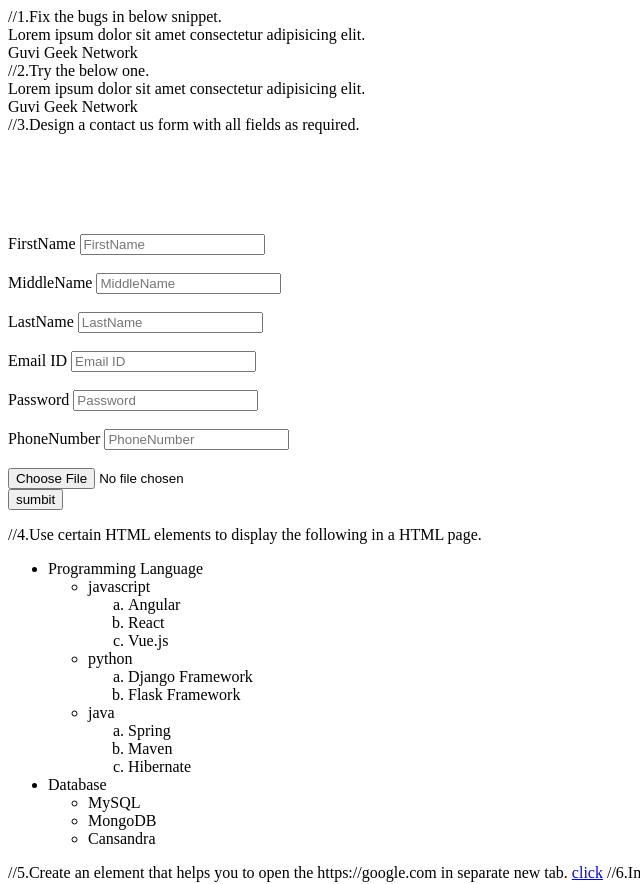
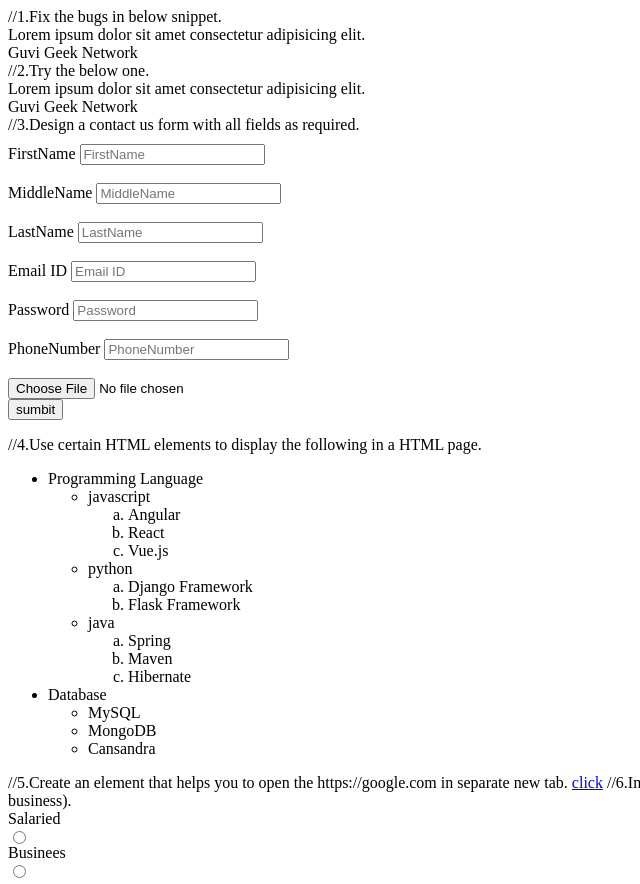
Before and after one commit to Kharthie/Js-Day-11, a plain HTML site: page index.html in a window 1280 px wide. Shown: the top 884 px of the page, without its empty margins (0-640 px from the left). Drawn offline with Linux system fonts and the light colour scheme.

Commit message:
Update index.html

```diff
--- a/index.html
+++ b/index.html
@@ -41,7 +41,7 @@
     <style>
         .form{
             margin-right: 550px;
-            margin-top: 10px;
+            margin-top: 5px;
         }
         th{
             border: 1px solid black;
@@ -303,7 +303,7 @@
     <style>
         .form{
             margin-right: 500px;
-            margin-top: 100px;
+            margin-top: 10px;
         }
     </style>
 </head>
```
